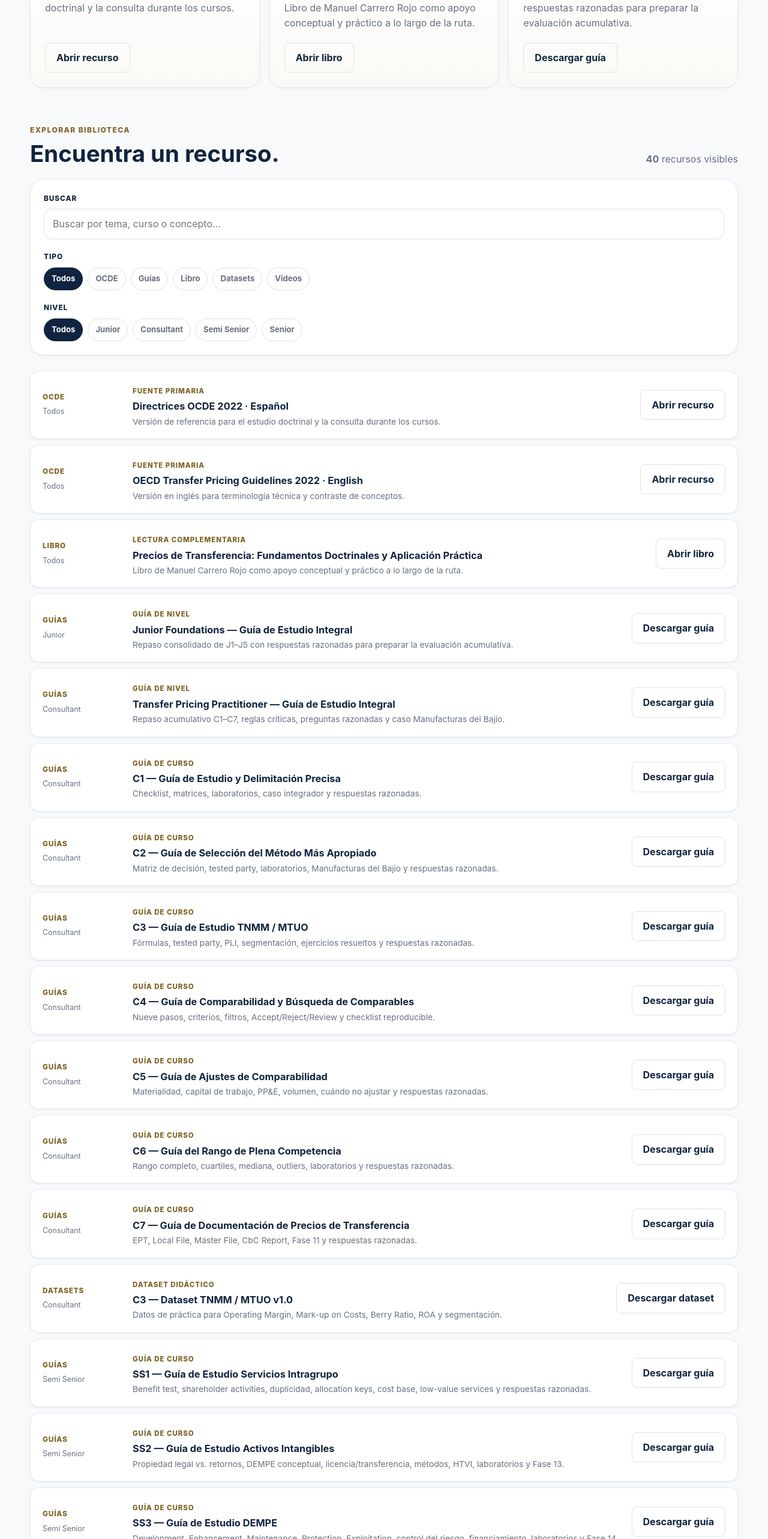
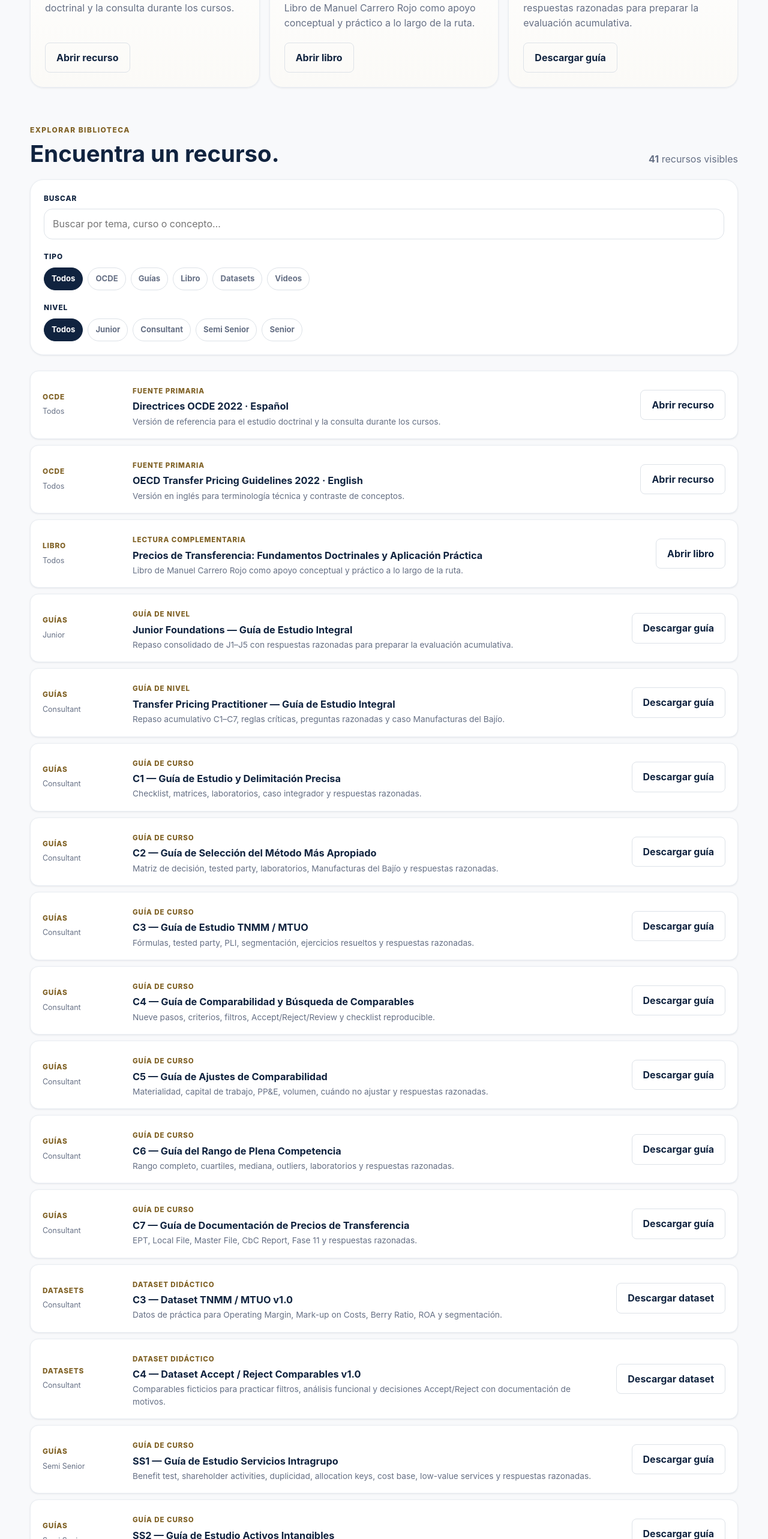
Before and after one commit to manuelcarrero-hash/transfer-pricing-insights-academy, a React (Vite) app: page /resources in a window 1280 px wide. Shown: the part 716-3282 px from the top of the page at 60% size. Built offline with nearby package versions, Linux system fonts and the light colour scheme.

Commit message:
fix: export all public datasets as independent xlsx files

```diff
--- a/src/pages/ResourcesExtendedPage.tsx
+++ b/src/pages/ResourcesExtendedPage.tsx
@@ -29,7 +29,8 @@ const resources: LibraryResource[] = [
   { id:'c5', category:'Guías', level:'Consultant', type:'Guía de curso', title:'C5 — Guía de Ajustes de Comparabilidad', description:'Materialidad, capital de trabajo, PP&E, volumen, cuándo no ajustar y respuestas razonadas.', href:'https://drive.google.com/file/d/1baUjdizfdfCC0YhVvmLmqGE0oRpbC9-n/view' },
   { id:'c6', category:'Guías', level:'Consultant', type:'Guía de curso', title:'C6 — Guía del Rango de Plena Competencia', description:'Rango completo, cuartiles, mediana, outliers, laboratorios y respuestas razonadas.', href:'https://drive.google.com/file/d/1q1G4zUnNCPBvTdCqmAPppb6gQAH3v2pb/view' },
   { id:'c7', category:'Guías', level:'Consultant', type:'Guía de curso', title:'C7 — Guía de Documentación de Precios de Transferencia', description:'EPT, Local File, Master File, CbC Report, Fase 11 y respuestas razonadas.', href:'https://drive.google.com/file/d/1yyzN_emA2ebR5LMsnlcD4ARJgO02sekM/view' },
-  { id:'c3-dataset', category:'Datasets', level:'Consultant', type:'Dataset didáctico', title:'C3 — Dataset TNMM / MTUO v1.0', description:'Datos de práctica para Operating Margin, Mark-up on Costs, Berry Ratio, ROA y segmentación.', href:'https://drive.google.com/uc?export=download&id=1_1KV_MMz3Ia-3E9KVM7gJS9KhaRod90pXsgjMceL_OY' },
+  { id:'c3-dataset', category:'Datasets', level:'Consultant', type:'Dataset didáctico', title:'C3 — Dataset TNMM / MTUO v1.0', description:'Datos de práctica para Operating Margin, Mark-up on Costs, Berry Ratio, ROA y segmentación.', href:'https://docs.google.com/spreadsheets/d/1_1KV_MMz3Ia-3E9KVM7gJS9KhaRod90pXsgjMceL_OY/export?format=xlsx' },
+  { id:'c4-dataset', category:'Datasets', level:'Consultant', type:'Dataset didáctico', title:'C4 — Dataset Accept / Reject Comparables v1.0', description:'Comparables ficticios para practicar filtros, análisis funcional y decisiones Accept/Reject con documentación de motivos.', href:'https://docs.google.com/spreadsheets/d/1IKMvH2vzzhecVmnH3vmx3JndqEM_r3ZogomE8Iq9pAw/export?format=xlsx' },
   { id:'ss1', category:'Guías', level:'Semi Senior', type:'Guía de curso', title:'SS1 — Guía de Estudio Servicios Intragrupo', description:'Benefit test, shareholder activities, duplicidad, allocation keys, cost base, low-value services y respuestas razonadas.', href:'https://drive.google.com/file/d/1TZCCsv4Nt9haMgH-rvzu6w-s203DudI1/view' },
   { id:'ss2', category:'Guías', level:'Semi Senior', type:'Guía de curso', title:'SS2 — Guía de Estudio Activos Intangibles', description:'Propiedad legal vs. retornos, DEMPE conceptual, licencia/transferencia, métodos, HTVI, laboratorios y Fase 13.', href:'https://drive.google.com/file/d/1tqga90WpxOiFECau4AMGmww1Qb5PSPcc/view' },
   { id:'ss3', category:'Guías', level:'Semi Senior', type:'Guía de curso', title:'SS3 — Guía de Estudio DEMPE', description:'Development, Enhancement, Maintenance, Protection, Exploitation, control del riesgo, financiamiento, laboratorios y Fase 14.', href:'https://drive.google.com/file/d/1EejgsPK4CFUjmMFnPOQYkX6VhDWnkUiE/view' },
```
